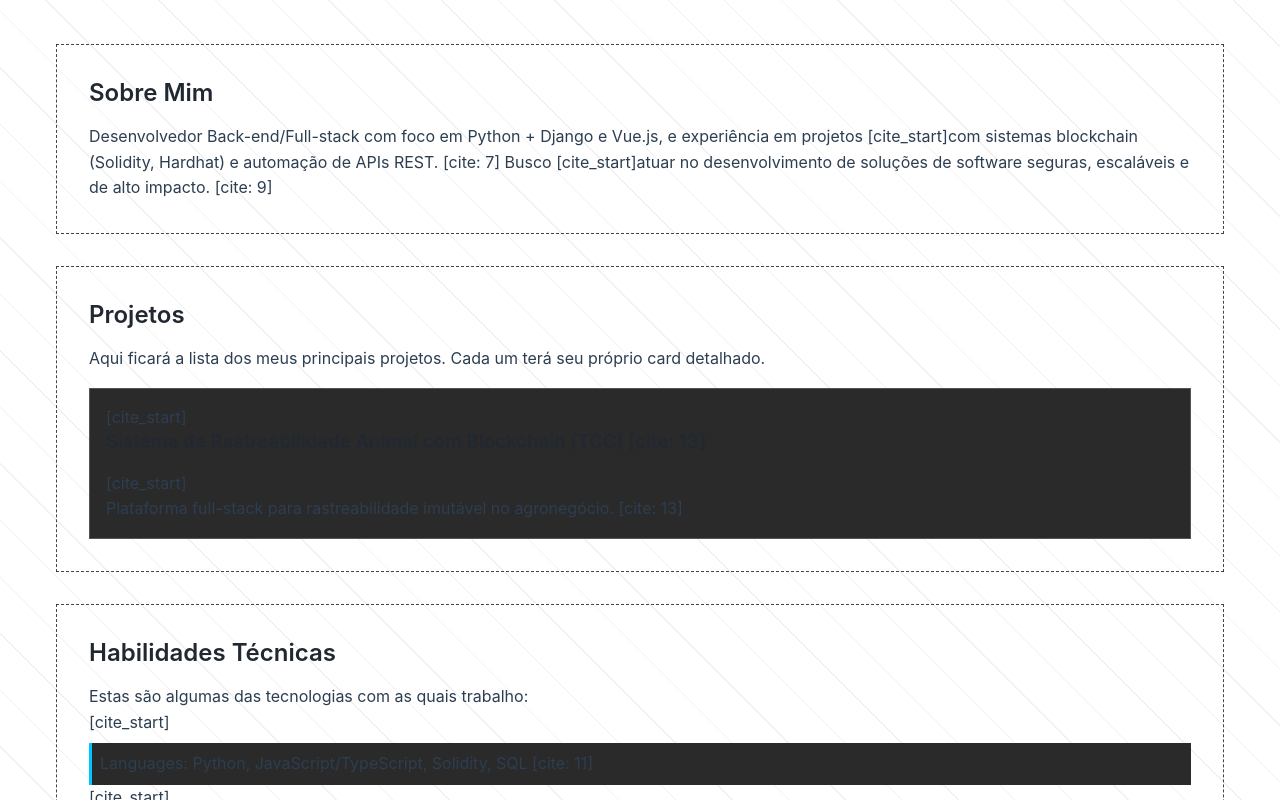
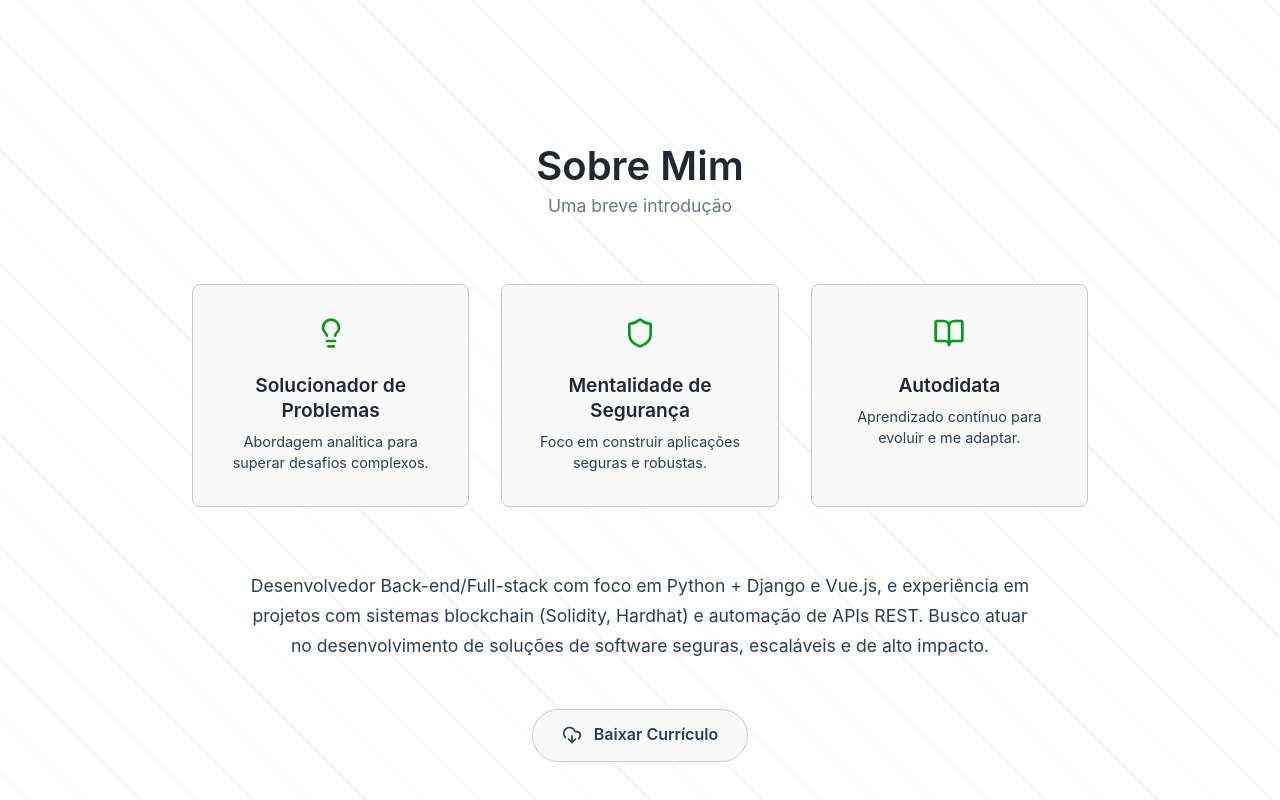
Before and after one commit to Arthur1220/Portfolio-Arthur1220, a Vue app in the folder frontend/: page / in a window 1280 px wide. Shown: the part 740-1540 px from the top of the page. Built offline with nearby package versions, Linux system fonts and the light colour scheme.

Commit message:
feat: adicionar seção "Sobre Mim" com conteúdo dinâmico e traduções para i18n

```diff
--- a/frontend/src/assets/main.css
+++ b/frontend/src/assets/main.css
@@ -7,7 +7,7 @@
   --color-background: #ffffff;
   --color-heading: #222831;
   --color-card-background: #f9f9f9;
-  --color-border: #e0e0e0;
+  --color-border: #c9c8c8;
   --color-pattern: rgba(0, 0, 0, 0.06);
 }
 
--- a/frontend/src/components/sections/AboutSection.vue
+++ b/frontend/src/components/sections/AboutSection.vue
@@ -1,22 +1,147 @@
 <script setup>
-// Nenhuma lógica necessária por enquanto
+// Importa os ícones que vamos usar
+import { Lightbulb, Shield, BookOpen, DownloadCloud } from 'lucide-vue-next';
 </script>
 
 <template>
-  <section class="placeholder-section">
-    <h2>Sobre Mim</h2>
-    <p>
-      Desenvolvedor Back-end/Full-stack com foco em Python + Django e Vue.js, e experiência em projetos
-      [cite_start]com sistemas blockchain (Solidity, Hardhat) e automação de APIs REST. [cite: 7] Busco
-      [cite_start]atuar no desenvolvimento de soluções de software seguras, escaláveis e de alto impacto. [cite: 9]
+  <section id="about" class="about-section">
+    <h2 class="section-title">{{ $t('about.title') }}</h2>
+    <p class="section-subtitle">{{ $t('about.subtitle') }}</p>
+
+    <div class="highlights">
+      <div class="highlight-card">
+        <Lightbulb :size="32" class="icon" />
+        <h3>{{ $t('about.highlight1_title') }}</h3>
+        <p>
+          {{ $t('about.highlight1_desc') }}
+        </p>
+      </div>
+      <div class="highlight-card">
+        <Shield :size="32" class="icon" />
+        <h3>{{ $t('about.highlight2_title') }}</h3>
+        <p>
+          {{ $t('about.highlight2_desc') }}
+        </p>
+      </div>
+      <div class="highlight-card">
+        <BookOpen :size="32" class="icon" />
+        <h3>{{ $t('about.highlight3_title') }}</h3>
+        <p>
+          {{ $t('about.highlight3_desc') }}
+        </p>
+      </div>
+    </div>
+
+    <p class="description">
+      {{ $t('about.description') }}
     </p>
+
+    <a href="/curriculo.pdf" download class="download-button">
+      <DownloadCloud :size="20" />
+      <span>{{ $t('about.download_button') }}</span>
+    </a>
   </section>
 </template>
 
 <style scoped>
-.placeholder-section {
-  border: 1px dashed #444;
+.about-section {
+  display: flex;
+  flex-direction: column;
+  align-items: center;
+  text-align: center;
+  padding: 6rem 2rem;
+  max-width: 960px;
+  margin: 0 auto;
+}
+
+.section-title {
+  font-size: 2.5rem;
+  color: var(--color-heading);
+  margin-bottom: 0rem;
+}
+
+.section-subtitle {
+  font-size: 1.1rem;
+  color: var(--color-text);
+  opacity: 0.7;
+  margin-bottom: 4rem;
+}
+
+.highlights {
+  display: flex;
+  gap: 2rem;
+  width: 100%;
+  margin-bottom: 4rem;
+}
+
+.highlight-card {
+  flex: 1;
+  background-color: var(--color-card-background);
+  border: 1px solid var(--color-border);
   padding: 2rem;
-  margin-bottom: 2rem;
+  border-radius: 8px;
+  transition: transform 0.3s ease, box-shadow 0.3s ease;
+}
+
+.highlight-card:hover {
+  transform: translateY(-5px);
+  box-shadow: 0 8px 25px rgba(0, 0, 0, 0.1);
+}
+
+.highlight-card .icon {
+  color: var(--color-primary);
+  margin-bottom: 1rem;
+}
+
+.highlight-card h3 {
+  font-size: 1.2rem;
+  color: var(--color-heading);
+  margin-bottom: 0.5rem;
+}
+
+.highlight-card p {
+  font-size: 0.9rem;
+  color: var(--color-text);
+  line-height: 1.5;
+}
+
+.description {
+  max-width: 800px;
+  font-size: 1.1rem;
+  line-height: 1.7;
+  color: var(--color-text);
+  margin-bottom: 3rem;
+}
+
+.download-button {
+  display: inline-flex;
+  align-items: center;
+  gap: 0.75rem;
+  padding: 0.8rem 1.8rem;
+  background-color: var(--color-card-background);
+  color: var(--color-text);
+  border: 1px solid var(--color-border);
+  border-radius: 30px;
+  font-weight: 600;
+  transition: all 0.3s ease;
+}
+
+.download-button:hover {
+  background-color: var(--color-primary);
+  color: #fff;
+  border-color: var(--color-primary);
+}
+
+/* --- Responsividade --- */
+@media (max-width: 768px) {
+  .about-section {
+    padding: 4rem 1rem;
+  }
+  .highlights {
+    flex-direction: column;
+  }
+  .section-title {
+    font-size: 2rem;
+  }
 }
 </style>
--- a/frontend/src/i18n.js
+++ b/frontend/src/i18n.js
@@ -15,6 +15,18 @@
       name: 'Arthur Marques Azevedo',
       title: 'Desenvolvedor Back-end/Full-stack & Blockchain',
     },
+    about: {
+      title: 'Sobre Mim',
+      subtitle: 'Uma breve introdução',
+      highlight1_title: 'Solucionador de Problemas',
+      highlight1_desc: 'Abordagem analítica para superar desafios complexos.',
+      highlight2_title: 'Mentalidade de Segurança',
+      highlight2_desc: 'Foco em construir aplicações seguras e robustas.',
+      highlight3_title: 'Autodidata',
+      highlight3_desc: 'Aprendizado contínuo para evoluir e me adaptar.',
+      description: 'Desenvolvedor Back-end/Full-stack com foco em Python + Django e Vue.js, e experiência em projetos com sistemas blockchain (Solidity, Hardhat) e automação de APIs REST. Busco atuar no desenvolvimento de soluções de software seguras, escaláveis e de alto impacto.',
+      download_button: 'Baixar Currículo'
+    },
   },
   en: {
     nav: {
@@ -29,6 +41,18 @@
       name: 'Arthur Marques Azevedo',
       title: 'Back-end/Full-stack & Blockchain Developer',
     },
+    about: {
+      title: 'About Me',
+      subtitle: 'A brief introduction',
+      highlight1_title: 'Problem Solver',
+      highlight1_desc: 'Analytical approach to overcome complex challenges.',
+      highlight2_title: 'Security Mindset',
+      highlight2_desc: 'Focus on building secure and robust applications.',
+      highlight3_title: 'Continuous Learner',
+      highlight3_desc: 'Always learning to evolve and adapt.',
+      description: 'Back-end/Full-stack developer focused on Python + Django and Vue.js, with experience in projects involving blockchain systems (Solidity, Hardhat) and REST API automation. I aim to develop secure, scalable, and high-impact software solutions.',
+      download_button: 'Download Resume'
+    },
   }
 };
 
```
